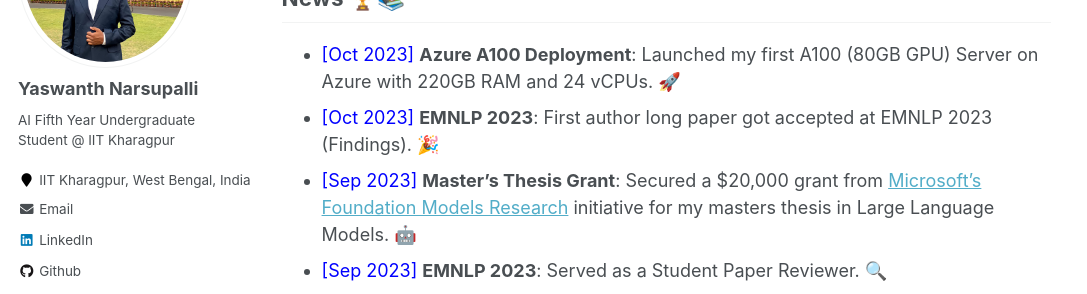
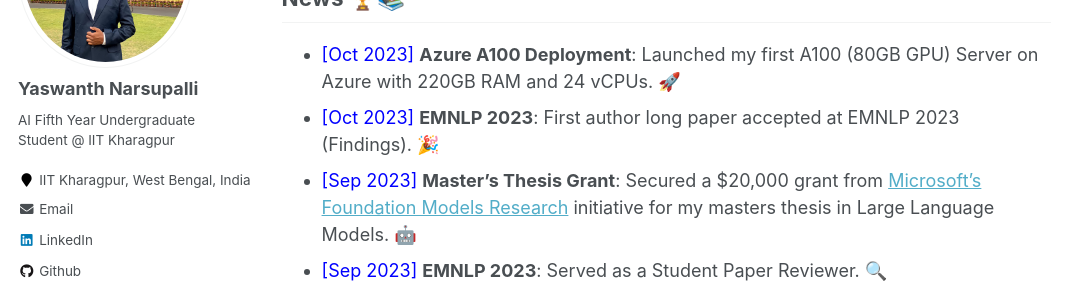
Before and after one commit to yaswanth-iitkgp/yaswanth-iitkgp.github.io, a Jekyll site: the page built from _pages/about.md, in a window 1280 px wide and 900 px high, scrolled down 566 px. Shown: the part 153-447 px from the top of the window, without its empty margins (0-1087 px from the left). Built offline with Jekyll 4.4.1, drawn with Linux system fonts in a browser that asks for light colours.

```diff
--- a/_pages/about.md
+++ b/_pages/about.md
@@ -30,7 +30,7 @@ I am a Fifth-year Dual Degree Undergraduate student at the Center for Excellence
 
 ## News 🏆📚
 - <span style="color:blue">[Oct 2023]</span> **Azure A100 Deployment**: Launched my first A100 (80GB GPU) Server on Azure with 220GB RAM and 24 vCPUs. 🚀
-- <span style="color:blue">[Oct 2023]</span> **EMNLP 2023**: First author long paper got accepted at EMNLP 2023 (Findings). 🎉
+- <span style="color:blue">[Oct 2023]</span> **EMNLP 2023**: First author long paper accepted at EMNLP 2023 (Findings). 🎉
 - <span style="color:blue">[Sep 2023]</span> **Master's Thesis Grant**: Secured a $20,000 grant from [Microsoft's Foundation Models Research](https://www.microsoft.com/en-us/research/collaboration/accelerating-foundation-models-research/phase-ii/) initiative for my masters thesis in Large Language Models. 🤖
 - <span style="color:blue">[Sep 2023]</span> **EMNLP 2023**: Served as a Student Paper Reviewer. 🔍
 - <span style="color:blue">[Aug - Nov 2023]</span> **Artificial Intelligence Foundations and Applications**: Worked as a Teaching Assistant for the course in 2023. 👨‍🏫
```
